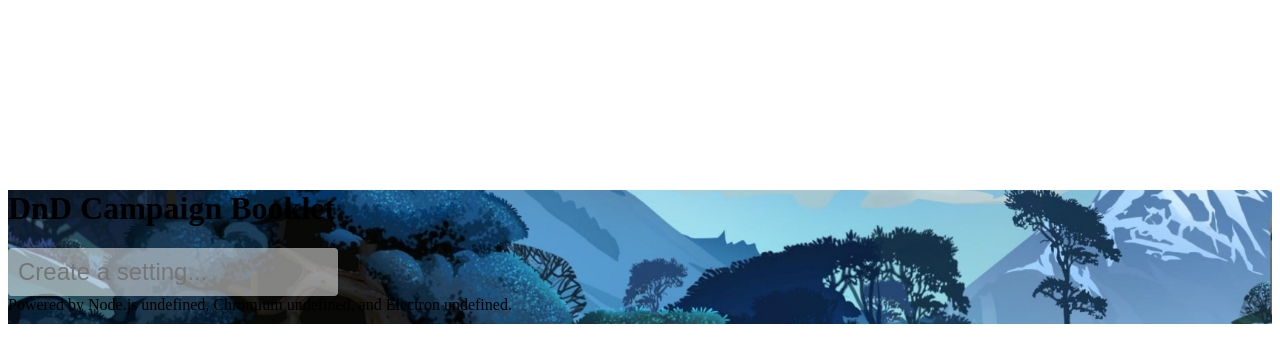
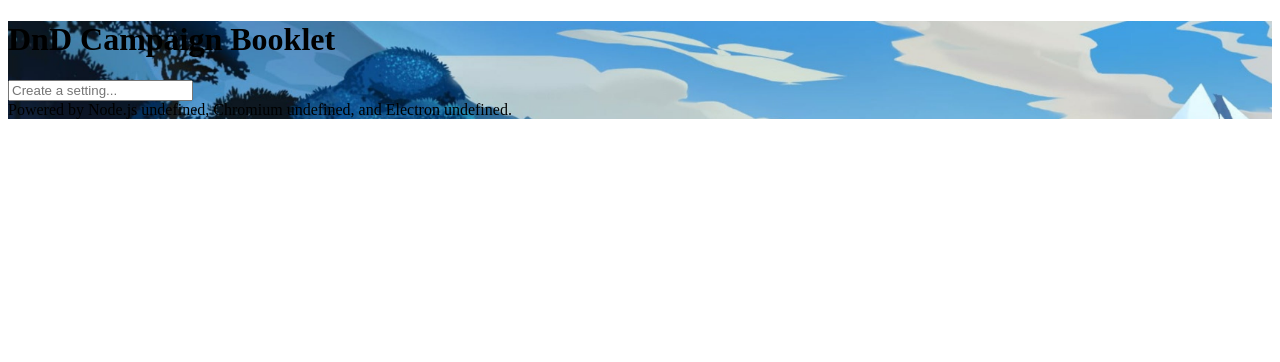
Before and after one commit to davidvorona/dnd-campaign-booklet, a React app: page / in a window 1280 px wide. Shown: the top 362 px of the page. Built offline with nearby package versions, Linux system fonts and the light colour scheme.

Commit message:
Move JS style props to CSS stylesheet

```diff
--- a/src/index.css
+++ b/src/index.css
@@ -48,14 +48,3 @@ body {
     from { opacity: 0; }
     to { opacity: 1; }
 }
-
-.title {
-    font-family: "Birds of Paradise";
-    font-size: 60px;
-    text-align: center;
-}
-
-#new-setting-input::placeholder {
-    font-weight: lighter;
-    font-style: italic;
-}
--- a/src/screens/welcome_screen/index.tsx
+++ b/src/screens/welcome_screen/index.tsx
@@ -1,7 +1,22 @@
 import React from "react";
 import process from "process";
 import Screen from "../../components/screen";
-import styles from "./styles";
+import background1 from "../../../assets/images/FantasyBackground1.jpg";
+import background2 from "../../../assets/images/FantasyBackground2.jpg";
+import background3 from "../../../assets/images/FantasyBackground3.jpg";
+import background4 from "../../../assets/images/FantasyBackground4.jpg";
+import "./styles.css";
+
+function pickBackground() {
+    const bgs = [background1, background2, background3, background4];
+    const which = Math.floor(Math.random() * bgs.length);
+    return bgs[which];
+}
+
+const bgStyles = {
+    background: `url(${pickBackground()}) no-repeat center center fixed`,
+    backgroundSize: "cover"
+};
 
 // eslint-disable-next-line @typescript-eslint/no-explicit-any
 const versions: any = {};
@@ -13,18 +28,17 @@ const versionText = `Powered by Node.js ${versions.node},
 Chromium ${versions.chrome}, and Electron ${versions.electron}.`;
 
 const WelcomeScreen = (): JSX.Element => (
-    <Screen style={styles.screenBackground}>
-        <div style={styles.titleContainer}>
-            <h1 className="title">DnD Campaign Booklet</h1>
+    <Screen style={bgStyles}>
+        <div id="title-container">
+            <h1 id="welcome-title">DnD Campaign Booklet</h1>
         </div>
-        <div className="flex-column" style={styles.newSettingWrapper}>
+        <div id="new-setting-wrapper" className="flex-column">
             <input
                 id="new-setting-input"
-                style={styles.newSettingInput}
                 placeholder="Create a setting..."
             />
         </div>
-        <div className="absolute flex-row" style={styles.bottomRightText}>
+        <div id="bottom-right-text" className="absolute flex-row">
             <span>{versionText}</span>
         </div>
     </Screen>
--- /dev/null
+++ b/src/screens/welcome_screen/styles.css
@@ -0,0 +1,36 @@
+#title-container {
+    margin-top: 15%;
+}
+
+#welcome-title {
+    font-family: "Birds of Paradise";
+    font-size: 60px;
+    text-align: center;
+}
+
+#new-setting-wrapper {
+    justify-content: center;
+    align-items: center;
+}
+
+#new-setting-input {
+    border-style: none;
+    background: rgba(255,255,255,0.5);
+    outline: none;
+    border-radius: 4px;
+    padding: 10px;
+    font-size: 24px;
+}
+
+#new-setting-input::placeholder {
+    font-weight: lighter;
+    font-style: italic;
+}
+
+#bottom-right-text {
+    bottom: 0;
+    right: 0;
+    padding-bottom: 10px;
+    padding-right: 10px;
+    align-items: center;
+}
--- a/src/screens/welcome_screen/styles.ts
+++ /dev/null
@@ -1,43 +0,0 @@
-import background1 from "../../../assets/images/FantasyBackground1.jpg";
-import background2 from "../../../assets/images/FantasyBackground2.jpg";
-import background3 from "../../../assets/images/FantasyBackground3.jpg";
-import background4 from "../../../assets/images/FantasyBackground4.jpg";
-
-// black font color: 4,
-// white font color:
-function pickBackground() {
-    const bgs = [background1, background2, background3, background4];
-    const which = Math.floor(Math.random() * bgs.length);
-    return bgs[which];
-}
-
-const styles = {
-    screenBackground: {
-        background: `url(${pickBackground()}) no-repeat center center fixed`,
-        backgroundSize: "cover"
-    },
-    titleContainer: {
-        marginTop: "15%",
-    },
-    newSettingWrapper: {
-        justifyContent: "center",
-        alignItems: "center"
-    },
-    newSettingInput: {
-        borderStyle: "none",
-        background: "rgba(255,255,255,0.5)",
-        outline: "none",
-        borderRadius: 4,
-        padding: 10,
-        fontSize: 24
-    },
-    bottomRightText: {
-        bottom: 0,
-        right: 0,
-        paddingBottom: 10,
-        paddingRight: 10,
-        alignItems: "center"
-    }
-};
-
-export default styles;
```
